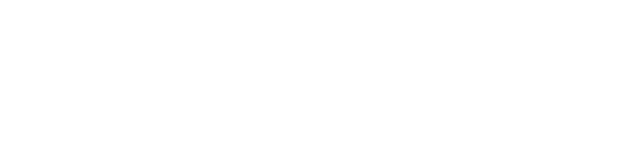
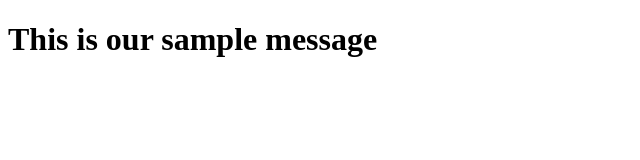
Before and after one commit to wthomasdev/gitwarmup, a plain HTML site: page index.html in a window 1280 px wide. Shown: the whole page, without its empty margins (0-640 px from the left). Drawn offline with Linux system fonts and the light colour scheme.

Commit message:
Add title and message

```diff
--- a/index.html
+++ b/index.html
@@ -1,7 +1,11 @@
 <!DOCTYPE html>
 <html>
 <head>
+  <title>This is the title of our test webpage</title>
 </head>
 <body>
+
+  <h1> This is our sample message</h1>
+
 </body>
 </html>
```
